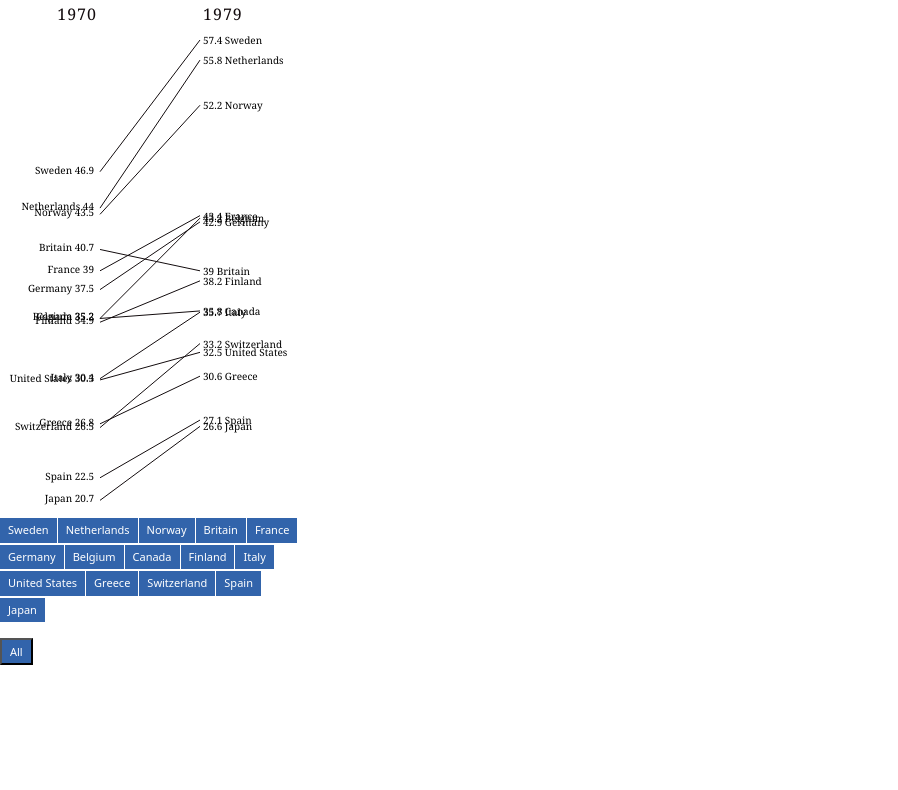
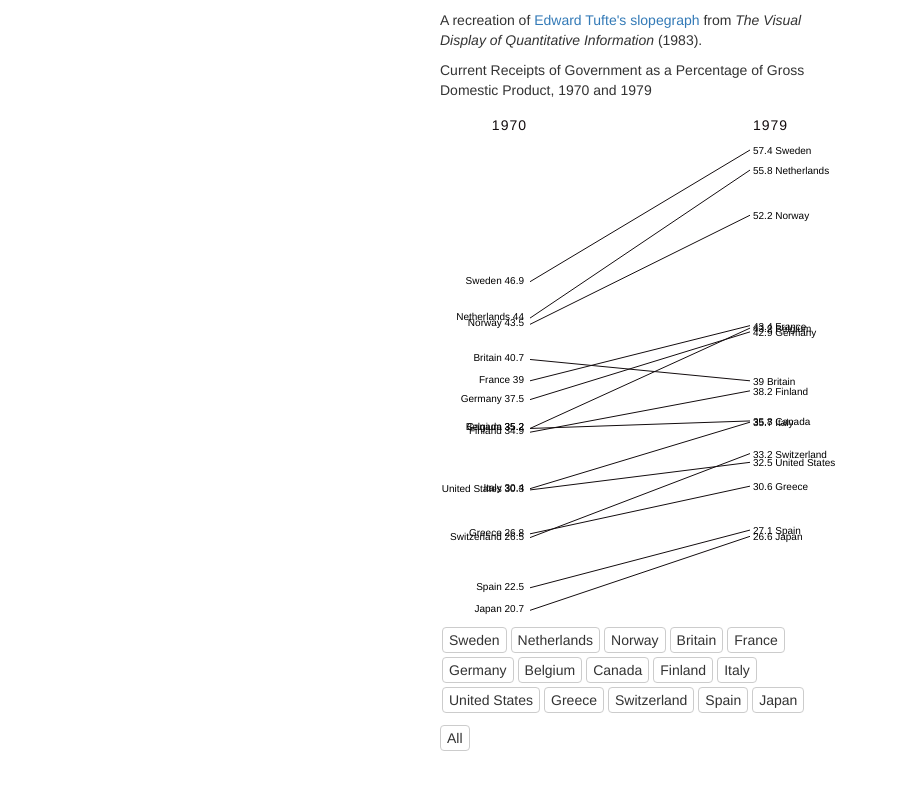
Before and after one commit to guushoekman/slopegraph, a plain HTML site: page index.html in a window 1280 px wide. Shown: the whole page, without its empty margins (0-898 px from the left). Drawn offline with nearby package versions, Linux system fonts and the light colour scheme.

Commit message:
many fixes

```diff
--- /dev/null
+++ b/css/style.css
@@ -0,0 +1,86 @@
+.l-labels, .r-labels {
+  font-size: 10px;
+}
+
+#nav-alt ul {
+  list-style: none;
+  padding: 0;
+}
+
+#nav-alt ul li {
+  display: inline-block;
+  padding: 2px 6px;
+  font-size: 14px;
+  font-weight: 400;
+  line-height: 1.42857143;
+  text-align: center;
+  white-space: nowrap;
+  vertical-align: middle;
+  -ms-touch-action: manipulation;
+  touch-action: manipulation;
+  cursor: pointer;
+  -webkit-user-select: none;
+  -moz-user-select: none;
+  -ms-user-select: none;
+  user-select: none;
+  background-image: none;
+  border: 1px solid transparent;
+  border-radius: 4px;
+  color: #333;
+  background-color: #fff;
+  border-color: #ccc;
+  margin: 2px;
+  font-size: 14px;
+}
+
+#nav-alt ul li:hover {
+  color: #333;
+  background-color: #e6e6e6;
+  border-color: #adadad;
+  text-decoration: none;
+}
+
+#nav-alt ul li:active {
+  color: #333;
+  background-color: #e6e6e6;
+  border-color: #adadad;
+  background-image: none;
+  outline: 0;
+  -webkit-box-shadow: inset 0 3px 5px rgba(0,0,0,.125);
+  box-shadow: inset 0 3px 5px rgba(0,0,0,.125);
+}
+
+text.s-title {
+  fill: #130C0E;
+  letter-spacing: 1px;
+}
+
+.row {
+  margin: 10px 0;
+}
+
+.sel-4 {
+  margin-bottom: 10px;
+}
+
+#reset {
+  padding: 2px 6px
+}
+
+#menu {
+  margin-top: -90px;
+}
+
+svg {
+  margin: auto;
+}
+
+.col-content {
+  max-width: 420px;
+}
+
+.good-width {
+  width: 420px;
+  padding-left: 10px;
+  padding-right: 10px;
+}
--- a/index.html
+++ b/index.html
@@ -3,34 +3,37 @@
   <head>
     <meta charset="utf-8">
     <meta name="viewport" content="width=device-width, initial-scale=1.0">
-  <title>slopegraph</title>
-  <link rel="stylesheet" href="main.css">
-  <script src="d3.v3.min.js" charset="utf-8"></script>
+    <title>Slopegraph </title>
+    <link rel="stylesheet" href="https://maxcdn.bootstrapcdn.com/bootstrap/3.3.7/css/bootstrap.min.css" integrity="sha384-BVYiiSIFeK1dGmJRAkycuHAHRg32OmUcww7on3RYdg4Va+PmSTsz/K68vbdEjh4u" crossorigin="anonymous">
+    <link rel="stylesheet" href="css/style.css">
+    <script src="js/d3.v3.min.js" charset="utf-8"></script>
   </head>
 
+  <body>
+    <div class="row">
+      <div class="center-block col-content">
+        <p class="good-width">
+          A recreation of <a href="https://www.edwardtufte.com/bboard/images/0003nk-10289.gif">Edward Tufte's slopegraph</a> from <i>The Visual Display of Quantitative Information</i> (1983).
+        </p>
+        <p class="good-width">
+          Current Receipts of Government as a Percentage of Gross Domestic Product, 1970 and 1979
+        </p>
 
-<body>
+        <div id="slopegraph"></div>
 
-    <section id="slopegraph"></section>
+        <div id="menu" class="good-width">
+          <nav id='nav-alt'></nav>
+          <a class="btn btn-default" id="reset">All</a>
+        </div>
 
-    <footer>
-      <nav id='nav-alt'></nav>
-      <button id="reset">All</button>
-    </footer>
+      </div>
+    </div>
 
-    <!-- namespace -->
     <script> d3.code4sa = {}; </script>
-    <!-- reusable slopegraph -->
-    <script src="d3_code_slopegraph.js"></script>
+    <script src="js/d3_code_slopegraph.js"></script>
     <script>
-
-  //  render slopegraph chart
-
       (function() {
-
-    // create chart
         var slopegraph = d3.code4sa.slopegraph()
-        // .margin({top: 20, bottom: 20, left: 100, right:100})
           .strokeColour('#130C0E')
           .keyName('country')
           .keyValueStart('1970')
@@ -42,16 +45,11 @@
           });
 
 
-    d3.json('data.json', function(error, data) {
-
+        d3.json('data/data.json', function(error, data) {
           if (error) throw error;
-
-        // render chart
             d3.select('#slopegraph')
             .datum(data)
             .call(slopegraph);
-
-        // alternative navigation
             navAlt(data);
         });
 
@@ -79,11 +77,12 @@
           d3.selectAll('.elm').transition().style('opacity', 0.2);
           d3.selectAll('.sel-' + i).transition().style('opacity', 1);
           d3.selectAll('.s-line').style('stroke', '#130C0E');
-        d3.selectAll('.s-line.sel-' + i).style('stroke', '#3264AB');
+          d3.selectAll('.s-line.sel-' + i).style('stroke', '#130C0E');
         }
 
       }());
+    </script>
 
-    </script>
   </body>
+
 </html>
--- a/d3_code_slopegraph.js
+++ b/js/d3_code_slopegraph.js
@@ -8,7 +8,7 @@
     d3.code4sa.slopegraph = function module() {
 
         // input vars for getter setters
-        var w = 300,
+        var w = 420,
             h = 0,
             margin = {top: 40, bottom: 40, left: 100, right: 100},
             strokeColour = 'black',
--- a/main.css
+++ /dev/null
@@ -1,75 +0,0 @@
-body {
-  float: left;
-  position: relative;
-  color: #130C0E;
-  padding: 0px;
-  font-family: "Georgia";
-  line-height: 1.5;
-  font-weight: 400;
-  width: 300px;
-  margin: 0px;
-}
-p {
-  padding: 0px;
-  margin-top: 0;
-  font-size: 13px;
-  max-width: 300px;
-
-}
-h1 {
-  font-size: 14px;
-  font-weight: 400;
-
-}
-#slopegraph {
-  min-height: 400px;
-  padding: 0px;
-}
-footer {
-  position: absolute;
-}
-.l-labels, .r-labels {
-  font-size: 10px;
-}
-#nav-alt ul {
-  list-style: none;
-  padding: 0px;
-  margin-top: -90px;
-  font-family: "Sans";
-}
-#nav-alt ul li {
-  display: inline-block;
-  padding: 4px 8px;
-  background: #3264AB;
-  cursor: pointer;
-  font-size: 11px;
-  color: white;
-  margin-right: 1px;
-
-}
-#nav-alt ul li:hover {
-  background: #254b80;
-}
-#reset {
-  list-style: none;
-  padding: 0px;
-  margin-top: -90px;
-  font-family: "Sans";
-}
-#reset {
-  display: inline-block;
-  padding: 4px 8px;
-  background: #3264AB;
-  cursor: pointer;
-  font-size: 11px;
-  color: white;
-  margin-right: 1px;
-
-}
-#reset:hover {
-  background: #254b80;
-}
-text.s-title {
-  fill: #130C0E;
-  letter-spacing: 1px;
-}
```
Also changed, not shown: data/data.json (renamed from data.json), js/d3.v3.min.js (renamed from d3.v3.min.js), 1 other file. Lines whose indentation alone changed are shown as unchanged.
